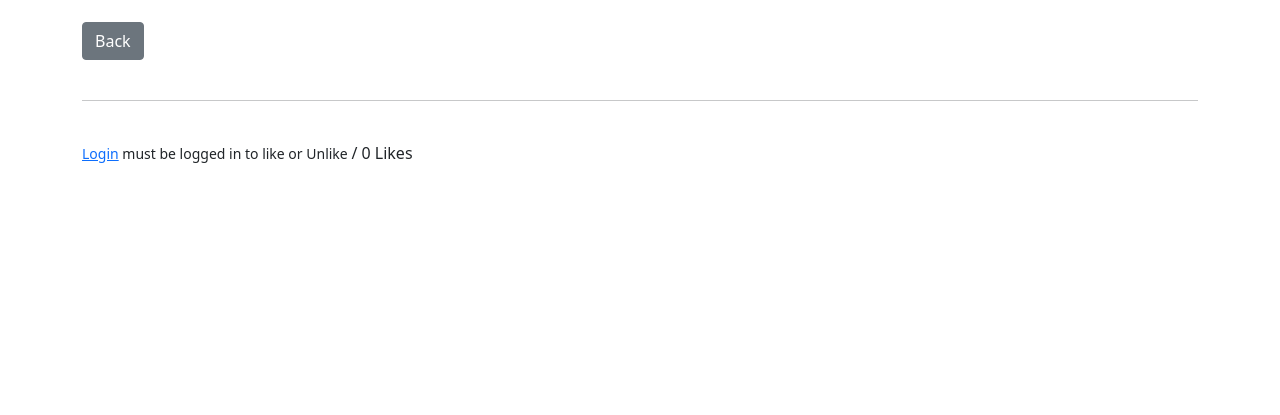
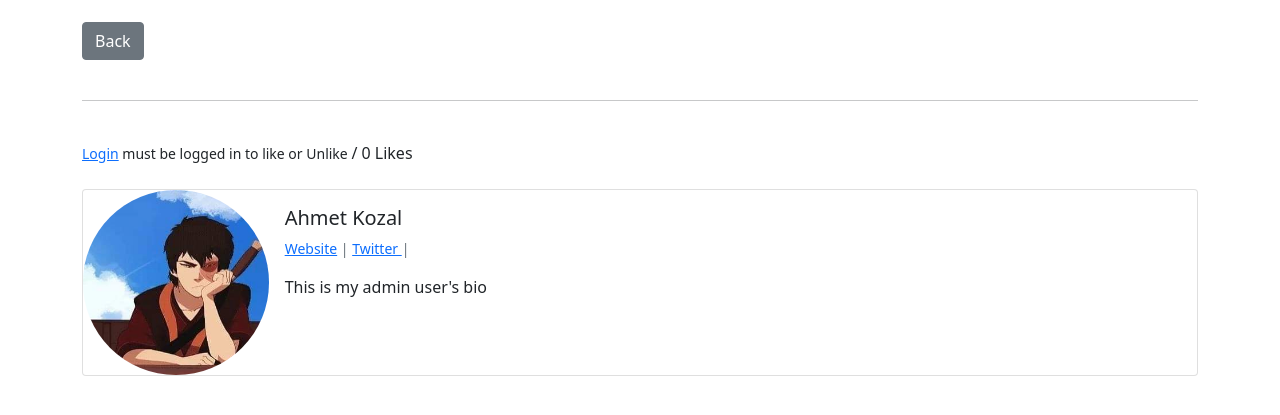
Before and after one commit to Hiradoras/myblog, a Django app: page /article/1 in a window 1280 px wide. Shown: the part 243-658 px from the top of the page. Run offline with Django 4.2, Linux system fonts and the light colour scheme; data comes from the database, SQL or seed files in the repository; both versions use the stored data as it was after the commit; some libraries are stand-ins or nearby versions.

Commit message:
social media links and profile added

```diff
--- a/theblog/models.py
+++ b/theblog/models.py
@@ -18,8 +18,17 @@ class Category(models.Model):
 class Profile(models.Model):
     user = models.OneToOneField(User, null=True, on_delete=models.CASCADE)
     bio = models.TextField()
+    profile_pic =  models.ImageField(null=True, blank=True, upload_to="images/profile")
+    website_url = models.CharField(max_length=255, null=True, blank=True)
+    facebook_url = models.CharField(max_length=255, null=True, blank=True)
+    twitter_url = models.CharField(max_length=255, null=True, blank=True)
+    instagram_url = models.CharField(max_length=255, null=True, blank=True)
+    pinterest_url = models.CharField(max_length=255, null=True, blank=True)
+
     def __str__(self) -> str:
         return str(self.user)
+
+
 class Post(models.Model):
     title = models.CharField(max_length=255)
     header_image = models.ImageField(null=True, blank=True, upload_to="images/")
--- a/theblog/templates/article_detail.html
+++ b/theblog/templates/article_detail.html
@@ -40,6 +40,52 @@
         {% endif %}
         /
         {{total_likes}} Likes
+<br/><br/>
 
+<div class="card mb-3">
+    <div class="row g-0">
+      <div class="col-md-2">
+          {% if post.author.profile.profile_pic %}
+            <img src="{{post.author.profile.profile_pic.url}}" class="img-fluid rounded-circle" alt="...">
+          {% endif %}
+      </div>
+      <div class="col-md-10">
+        <div class="card-body">
+          <h5 class="card-title">
+              {{post.author.first_name}}
+              {{post.author.last_name}}
+          </h5>
+          <p class='small text-muted'>
+
+            {% if post.author.profile.website_url %}
+                <a href="{{post.author.profile.website_url}}">Website</a> |
+
+            {% endif %}
+
+            {% if post.author.profile.facebook_url %}
+                <a href="{{post.author.profile.facebook_url}}">Facebook</a> |
+
+            {% endif %}
+
+            {% if post.author.profile.twitter_url %}
+                <a href="{{post.author.profile.twitter_url}}">Twitter </a> |
+
+            {% endif %}
+
+            {% if post.author.profile.instagram_url %}
+                <a href="{{post.author.profile.instagram_url}}">Instagram </a> |
+
+            {% endif %}
+
+            {% if post.author.profile.pinterest_url %}
+                <a href="{{post.author.profile.pinterest_url}}">Pinterest</a>
+
+            {% endif %}
+          </p>
+          <p class="card-text">{{post.author.profile.bio}}</p>
+        </div>
+      </div>
+    </div>
+  </div>
 
 {% endblock content %}
```
Also changed, not shown: db.sqlite3, media/images/profile/FB_IMG_1612091970000.jpg (added), theblog/migrations/0010_profile_facebook_url_profile_instagram_url_and_more.py (added), theblog/migrations/0011_alter_profile_facebook_url_and_more.py (added).
